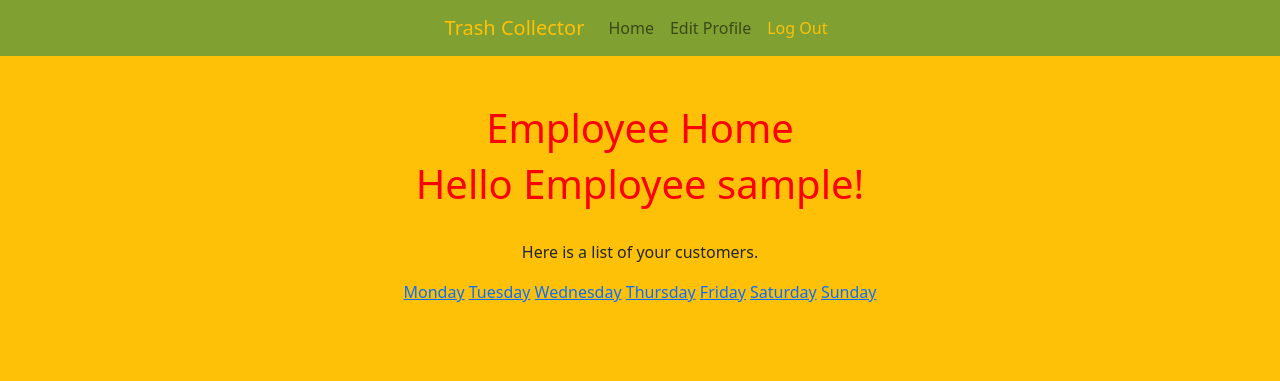
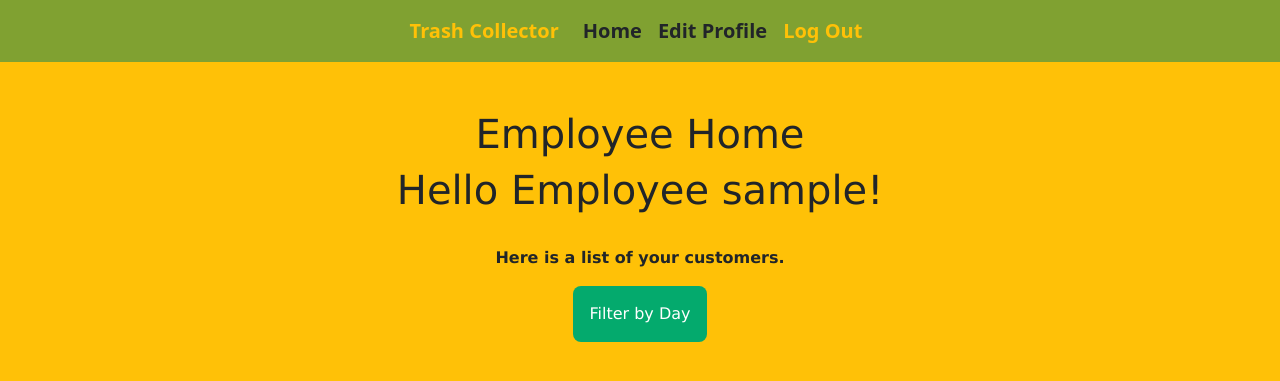
Before and after one commit to nolanbeihl/Trashcollector, a Django app: page /employees/ in a window 1280 px wide. Shown: the top 381 px of the page. Run offline with Django 3.2, Linux system fonts and the light colour scheme; a user stored in the database is signed in; tables that the repository leaves empty hold one stand-in row (values such as "Sample post").

Commit message:
Finished project, completed styling and button formatting, resolved css issue, all functions work appropraitely.

```diff
--- a/trash_collector/customers/templates/customers/index.html
+++ b/trash_collector/customers/templates/customers/index.html
@@ -25,7 +25,7 @@
 
   {% else %}
     <p>You are at the customer index, but you are not logged in.</p>
-    <a href="{% url 'login' %}">Log In</a>
-    <a href="{% url 'accounts:register' %}">Sign Up</a>
+    <a class="btn btn-success btn-sm"  href="{% url 'login' %}">Log In</a>
+    <a class="btn btn-success btn-sm" href="{% url 'accounts:register' %}">Sign Up</a>
   {% endif %}
 {% endblock %}
--- a/trash_collector/employees/templates/employees/customer_filter.html
+++ b/trash_collector/employees/templates/employees/customer_filter.html
@@ -13,7 +13,7 @@
         {% endfor %}
     </ul>
 
-    <a href="{% url 'employees:index' %}">Click here to return to your home page</a>
+    <a class="btn btn-success btn-sm" href="{% url 'employees:index' %}">Click here to return to your home page</a>
 
   {% else %}
 
--- a/trash_collector/employees/templates/employees/employee_base.html
+++ b/trash_collector/employees/templates/employees/employee_base.html
@@ -5,6 +5,6 @@
 {% endblock %}
 
 {% block navbar %}
-    <a class="nav-item nav-link" href="{% url 'employees:index' %}">Home</a>
-    <a class="nav-item nav-link" href="{% url 'employees:edit_profile' %}">Edit Profile</a>
+    <a class="nav-item nav-link text-dark"style="font-weight:bold; font-size:20px; "  href="{% url 'employees:index' %}">Home</a>
+    <a class="nav-item nav-link text-dark"style="font-weight:bold; font-size:20px;"  href="{% url 'employees:edit_profile' %}">Edit Profile</a>
 {% endblock %}
--- a/trash_collector/employees/templates/employees/index.html
+++ b/trash_collector/employees/templates/employees/index.html
@@ -15,7 +15,9 @@
       {% endfor %}
     </ul>
 
-
+    <div class="dropdown">
+      <button class="dropbtn">Filter by Day</button>
+      <div class="dropdown-content">
         <a href="{% url 'employees:dropdown' 'Monday' %}">Monday</a>
         <a href="{% url 'employees:dropdown' 'Tuesday' %}">Tuesday</a>
         <a href="{% url 'employees:dropdown' 'Wednesday' %}">Wednesday</a>
@@ -23,6 +25,9 @@
         <a href="{% url 'employees:dropdown' 'Friday' %}">Friday</a>
         <a href="{% url 'employees:dropdown' 'Saturday' %}">Saturday</a>
         <a href="{% url 'employees:dropdown' 'Sunday' %}">Sunday</a>
+      </div>
+    </div>
+
 
   {% else %}
     <p>You are at the employee index, but you are not logged in.</p>
--- a/trash_collector/employees/views.py
+++ b/trash_collector/employees/views.py
@@ -110,16 +110,16 @@
     logged_in_user = request.user
     logged_in_employee = Employee.objects.get(user=logged_in_user)
     Customer = apps.get_model('customers.Customer')
-    # try:
-    customer_by_day = Customer.objects.filter(weekly_pickup = week_day_chosen)
-    employee_customer = customer_by_day.filter(zip_code = logged_in_employee.work_zip_code)
+    try:
+        customer_by_day = Customer.objects.filter(weekly_pickup = week_day_chosen)
+        employee_customer = customer_by_day.filter(zip_code = logged_in_employee.work_zip_code)
 
-    context = {
-        'logged_in_user' : logged_in_user,
-        'logged_in_employee' : logged_in_employee,
-        'customer_by_day' : customer_by_day,
-        'employee_customer' : employee_customer
-    }
-    return render(request, 'employees/customer_filter.html', context)
-    # except:
-    #     return HttpResponseRedirect(reverse('employees:index'))
+        context = {
+            'logged_in_user' : logged_in_user,
+            'logged_in_employee' : logged_in_employee,
+            'customer_by_day' : customer_by_day,
+            'employee_customer' : employee_customer
+        }
+        return render(request, 'employees/customer_filter.html', context)
+    except:
+        return HttpResponseRedirect(reverse('employees:index'))
--- a/trash_collector/static/stylesheet.css
+++ b/trash_collector/static/stylesheet.css
@@ -1,43 +1,18 @@
-h1.red{
-    color: red;
-}
-
-h1{
-    color:red;
-}
-
-
-
-
-
-
-
-
-
-
-
-
-
-
-
-
-
-/* Dropdown Button */
 .dropbtn {
 background-color: #04AA6D;
 color: white;
 padding: 16px;
 font-size: 16px;
 border: none;
+border-radius: 8px;
 }
 
-/* The container <div> - needed to position the dropdown content */
 .dropdown {
 position: relative;
 display: inline-block;
 }
 
-/* Dropdown Content (Hidden by Default) */
+
 .dropdown-content {
 display: none;
 position: absolute;
@@ -47,7 +22,6 @@
 z-index: 1;
 }
 
-/* Links inside the dropdown */
 .dropdown-content a {
 color: black;
 padding: 12px 16px;
@@ -55,11 +29,15 @@
 display: block;
 }
 
-/* Change color of dropdown links on hover */
 .dropdown-content a:hover {background-color: #ddd;}
 
-/* Show the dropdown menu on hover */
 .dropdown:hover .dropdown-content {display: block;}
 
-/* Change the background color of the dropdown button when the dropdown content is shown */
-.dropdown:hover .dropbtn {background-color: #3e8e41;}
+.dropdown:hover .dropbtn {background-color: #aa0404;
+                          border-radius: 8px;}
+
+.button {
+    background-image: url('trash_truck.jpg');
+    size: auto;
+
+}
--- a/trash_collector/templates/base.html
+++ b/trash_collector/templates/base.html
@@ -11,10 +11,10 @@
   <body class="bg-warning">
   {% if user.is_authenticated %}
   <nav class="navbar navbar-expand-lg navbar-light bg-success justify-content-center" style="--bs-bg-opacity: .55;">
-    <a class="navbar-brand  text-warning" href="#">Trash Collector</a>
-    <div class="navbar-nav">
+    <a class="navbar-brand  text-warning"style="font-weight:bold; font-size:20px;" href="#">Trash Collector</a>
+    <div class="navbar-nav ">
     {% block navbar %}{% endblock %}
-    <a class="nav-item nav-link text-warning" href="{% url 'logout' %}">Log Out</a>
+    <a class="nav-item nav-link text-warning"style="font-weight:bold; font-size:20px;" href="{% url 'logout' %}">Log Out</a>
     </div>
   </nav>
   {% endif %}
@@ -22,7 +22,7 @@
       <div class="container">
         <div class="row">
           <div class="col-2"></div>
-          <div class="col-8" align="center">
+          <div class="col-8" style="font-family:Lucida Sans;font-weight:bold;" align="center">
             <br />
             <br />
             <h1>{% block header %}{% endblock %}</h1>
--- a/trash_collector/templates/home.html
+++ b/trash_collector/templates/home.html
@@ -11,11 +11,11 @@
 <br />
 {% if user.is_authenticated %}
   Hello {{ user.username }}. You don't have a group assigned. Please contact administrator or attempt to register again.
-  <p><a href="{% url 'logout' %}">Log Out</a></p>
+  <p><a class="btn btn-success btn-sm"  href="{% url 'logout' %}">Log Out</a></p>
 {% else %}
   <p>You are not logged in. Please log in or create an account.</p>
-  <a href="{% url 'login' %}">Log In</a>
-  <a href="{% url 'accounts:register' %}">Sign Up</a>
+  <a class="btn btn-success btn-sm" href="{% url 'login' %}">Log In</a>
+  <a class="btn btn-success btn-sm"  href="{% url 'accounts:register' %}">Sign Up</a>
 {% endif %}
 {% endblock %}
 
--- a/trash_collector/templates/registration/login.html
+++ b/trash_collector/templates/registration/login.html
@@ -9,8 +9,8 @@
   <form method="post">
     {% csrf_token %}
     {{ form.as_p }}
-    <button type="submit">Log In</button>
+    <button class="btn btn-success btn-sm" button type="submit">Log In</button>
   </form>
   <br />
-  <p>No account? <a href='{% url "accounts:register" %}'>Register instead</a></p>
+  <p>No account? <a class="btn btn-success btn-sm"  href='{% url "accounts:register" %}'>Register instead</a></p>
 {% endblock %}
--- a/trash_collector/templates/registration/register.html
+++ b/trash_collector/templates/registration/register.html
@@ -11,5 +11,5 @@
     {{ form.as_p }}
     <button type="submit">Sign Up</button>
   </form>
-  <p>Already Registered? <a href='{% url "login" %}'>Sign in</a></p>
+  <p>Already Registered? <a class="btn btn-success btn-sm" href='{% url "login" %}'>Sign in</a></p>
 {% endblock %}
```
Also changed, not shown: trash_collector/customers/templates/customers/customer_base.html (+4 -4 lines), trash_collector/employees/templates/employees/dropdown.html (deleted, +0 -19 lines), trash_collector/static/trash_truck.jpg (renamed from trash_collector/employees/templates/trash_truck.jpg).
